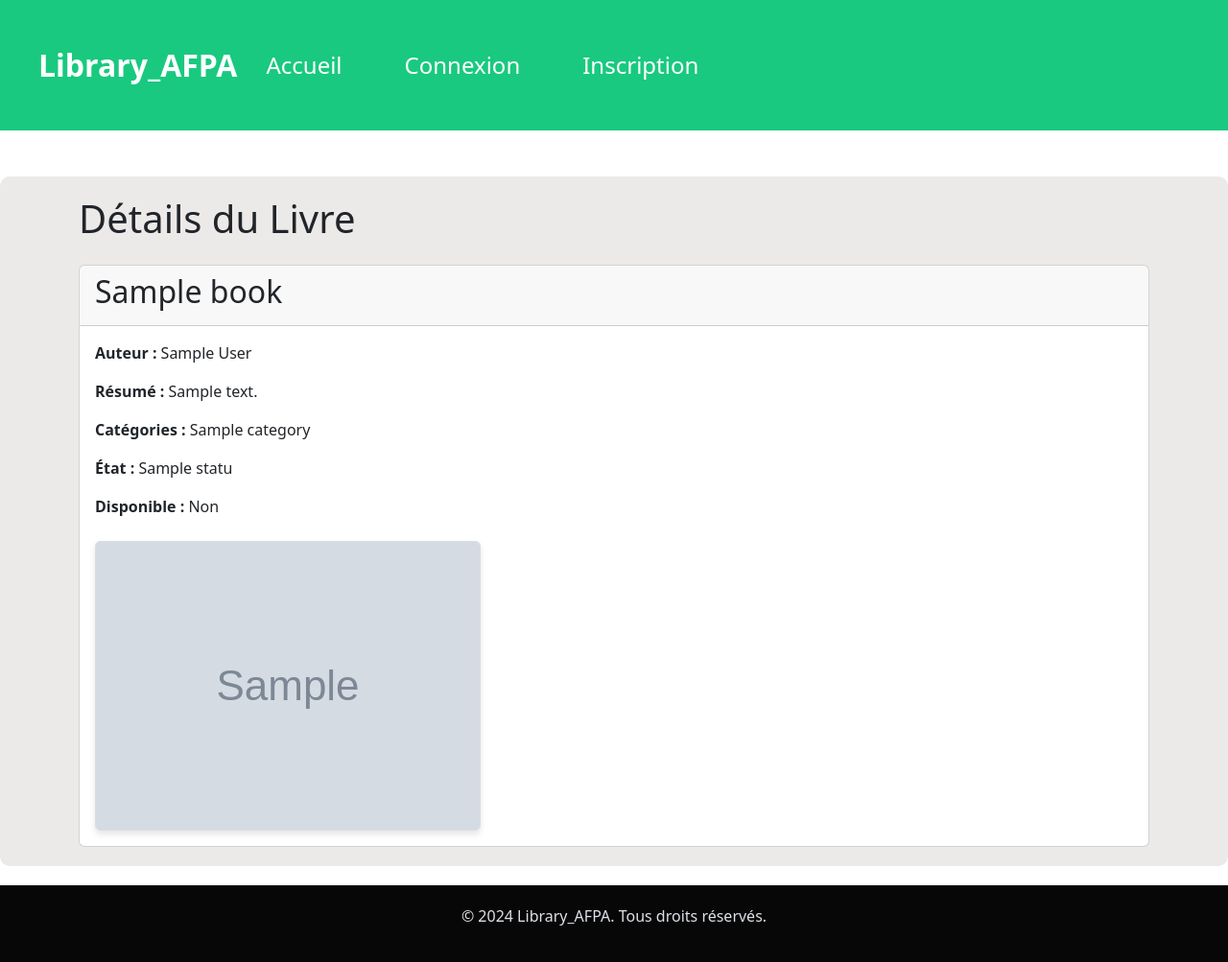
After one commit to Kleb0/Library_AFPA, a Symfony app: template templates/bookview/bookview.html.twig in a window 1280 px wide. The commit adds this page. Shown: the whole page at 96% size. Run offline with Twig, Linux system fonts and the light colour scheme; the template is opened without the code that fills it: most values are stand-ins (such as "Sample title", 1, 10 or a date in 2020); grey boxes marked "Sample" are stand-in pictures; some libraries are stand-ins or nearby versions.

Commit message:
implementation of book viewer

```diff
--- a/public/css/bookmanagement.css
+++ b/public/css/bookmanagement.css
@@ -8,11 +8,11 @@
 
 .table td .btn {
     display: inline-block;
-    width: 90px;
+    width: 95px;
     text-align: center;
     margin: 0 3px;
     padding: 5px 10px;
-    font-size: 14px;
+    font-size: 12px;
 }
 
 
@@ -25,4 +25,6 @@
 .table {
     table-layout: auto;
     width: 100%;
+    overflow-x: auto;
+    border-collapse: collapse;
 }
--- /dev/null
+++ b/public/css/bookview.css
@@ -0,0 +1,11 @@
+
+.card-body img {
+    max-width: 200%;
+    max-height: 500px;
+    width: auto;
+    height: auto;
+    object-fit: contain;
+    border: 1px solid #ddd;
+    border-radius: 5px;
+    box-shadow: 0 4px 6px rgba(0, 0, 0, 0.1);
+}
--- a/public/css/global.css
+++ b/public/css/global.css
@@ -1,3 +1,9 @@
+body {
+    margin: 0;
+    padding: 0;
+}
+
+
 .main_block {
     position: relative;
     flex: 1;
@@ -7,8 +13,7 @@
     flex-direction: column;
     border-radius: 10px;
     margin-bottom: 20px;
-    max-width: 80%;
-    overflow-x: hidden;
+    max-width: 100%;
 }
 
 
--- a/templates/base.html.twig
+++ b/templates/base.html.twig
@@ -12,6 +12,7 @@
     <link rel="stylesheet" href="{{ asset('css/global.css') }}">
     <link rel="stylesheet" href="{{ asset('css/footer.css') }}">
     <link rel="stylesheet" href="{{ asset('css/bookmanagement.css') }}">
+    <link rel="stylesheet" href="{{ asset('css/bookview.css') }}">
     {% block stylesheets %}{% endblock %}
 </head>
 <body>
--- /dev/null
+++ b/templates/bookview/bookview.html.twig
@@ -0,0 +1,37 @@
+{% extends 'base.html.twig' %}
+
+{% block title %}Détails du Livre{% endblock %}
+
+{% block body %}
+<div class="container">
+    <h1>Détails du Livre</h1>
+
+    <div class="card mt-4">
+        <div class="card-header">
+            <h2>{{ book.title }}</h2>
+        </div>
+        <div class="card-body">
+            <p><strong>Auteur :</strong> {{ book.author }}</p>
+            <p><strong>Résumé :</strong> {{ book.summary ? book.summary : 'Aucun résumé disponible.' }}</p>
+            <p><strong>Catégories :</strong>
+                {% for category in book.categories %}
+                    {{ category.categoryName }}{% if not loop.last %}, {% endif %}
+                {% else %}
+                    Aucune catégorie associée.
+                {% endfor %}
+            </p>
+            <p><strong>État :</strong> {{ book.status.name ?? 'Non spécifié' }}</p>
+            <p><strong>Disponible :</strong> {{ book.isAvailable ? 'Oui' : 'Non' }}</p>
+
+            {% if book.image %}
+                <div class="mt-4">
+                    <img src="{{ asset(book.image) }}" alt="Image du livre" class="img-fluid" />
+                </div>
+            {% endif %}
+        </div>
+        {# <div class="card-footer">
+            <a href="{{ path('admin_books_management') }}" class="btn btn-secondary">Retour à la liste</a>
+        </div> #}
+    </div>
+</div>
+{% endblock %}
--- a/templates/management/bookmanagement.html.twig
+++ b/templates/management/bookmanagement.html.twig
@@ -7,7 +7,7 @@
         <h1>Gestion des Livres</h1>
         <table class="table">
 
-        <thead>
+        <thead class="table-dark">
         <tr>
             <th>ID</th>
             <th>Titre</th>
@@ -38,7 +38,7 @@
                     <td>
                         <a href="{{ path('admin_delete_book', {'customId': book.customId}) }}" class="btn btn-danger">Supprimer</a>
                         <a class="btn btn-warning">Modifier</a>
-                        <a class="btn btn-info">Voir</a>
+                        <a href="{{ path('book_view', {'customId': book.customId}) }}" class="btn btn-info">Voir</a>
                     </td>
 
                 </tr>
```
Also changed, not shown: src/Controller/BookViewController.php (added, +27 -0 lines), src/Controller/ManagementController.php (+4 -8 lines), src/Repository/BookRepository.php (+19 -0 lines), public/uploads/book_images/675cd264805bf.jpg (added), public/uploads/book_images/675cd2cad6000.jpg (added), public/uploads/book_images/675cd3bc69140.jpg (added), public/uploads/book_images/675cd49554211.jpg (added), public/uploads/book_images/675cd4f7dd2e8.jpg (added), public/uploads/book_images/675cd534164c6.jpg (added).
